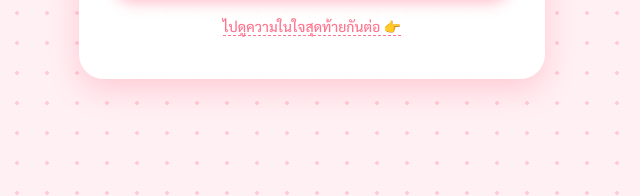
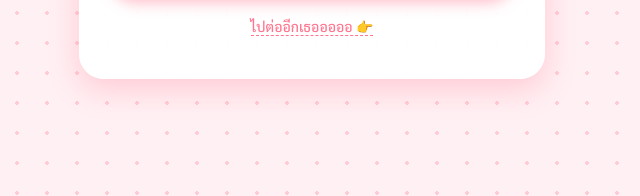
Before and after one commit to Piphopnnnn/Namtan, a plain HTML site: page love.html in a window 1280 px wide. Both pictures are taken after a click on the button "กดรับความน่ารัก ✨". Shown: the part 512-708 px from the top of the page, 328-968 px from the left. Drawn offline with Linux system fonts and the light colour scheme.

Commit message:
Update love.html

```diff
--- a/love.html
+++ b/love.html
@@ -164,7 +164,7 @@
 
         <br>
         <a href="final.html" class="btn-next" id="next-link">
-            ไปดูความในใจสุดท้ายกันต่อ 👉
+            ไปต่ออีกเธอออออ 👉
         </a>
     </div>
 
@@ -250,4 +250,5 @@
         }
     </script>
 </body>
+
 </html>
```
